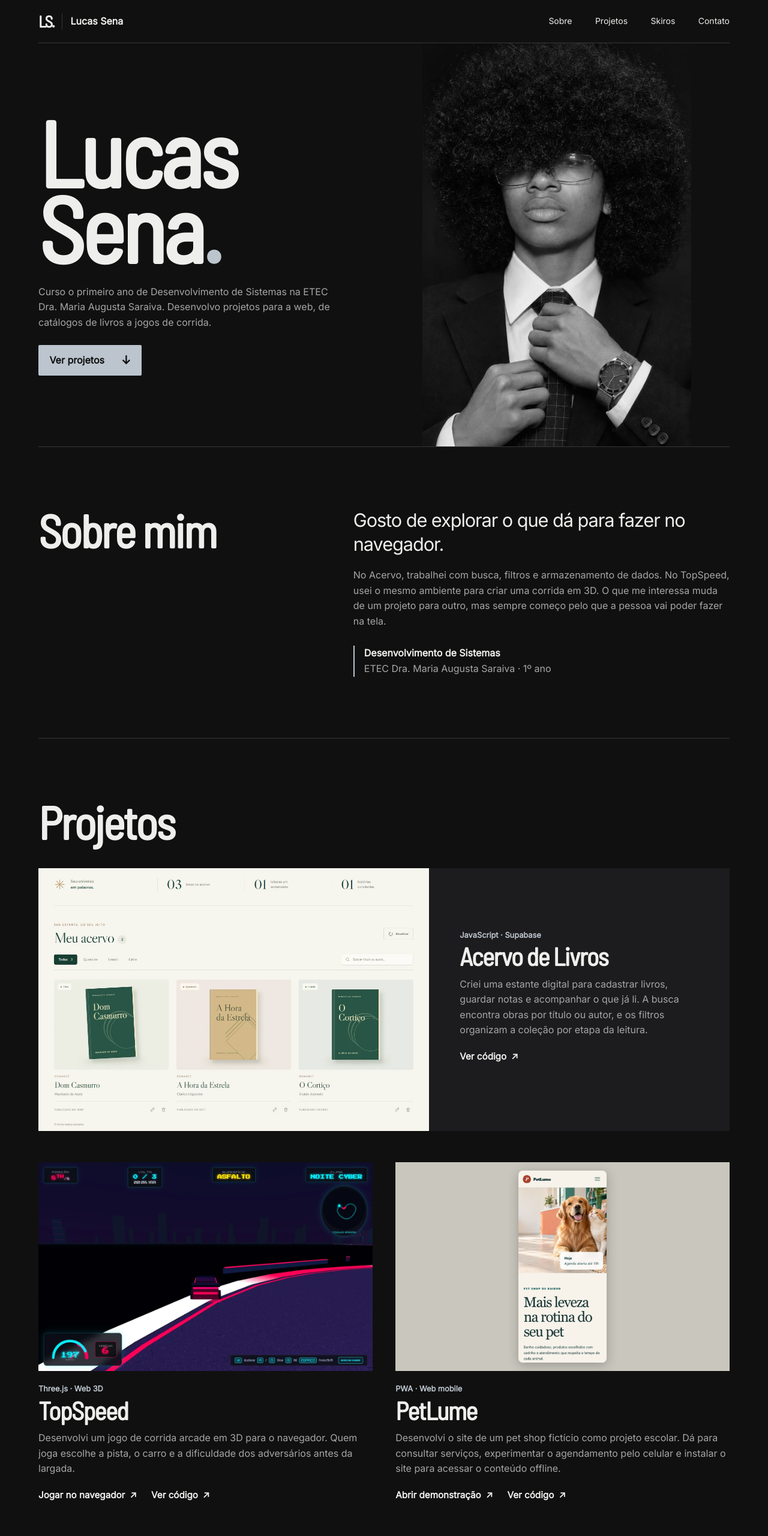
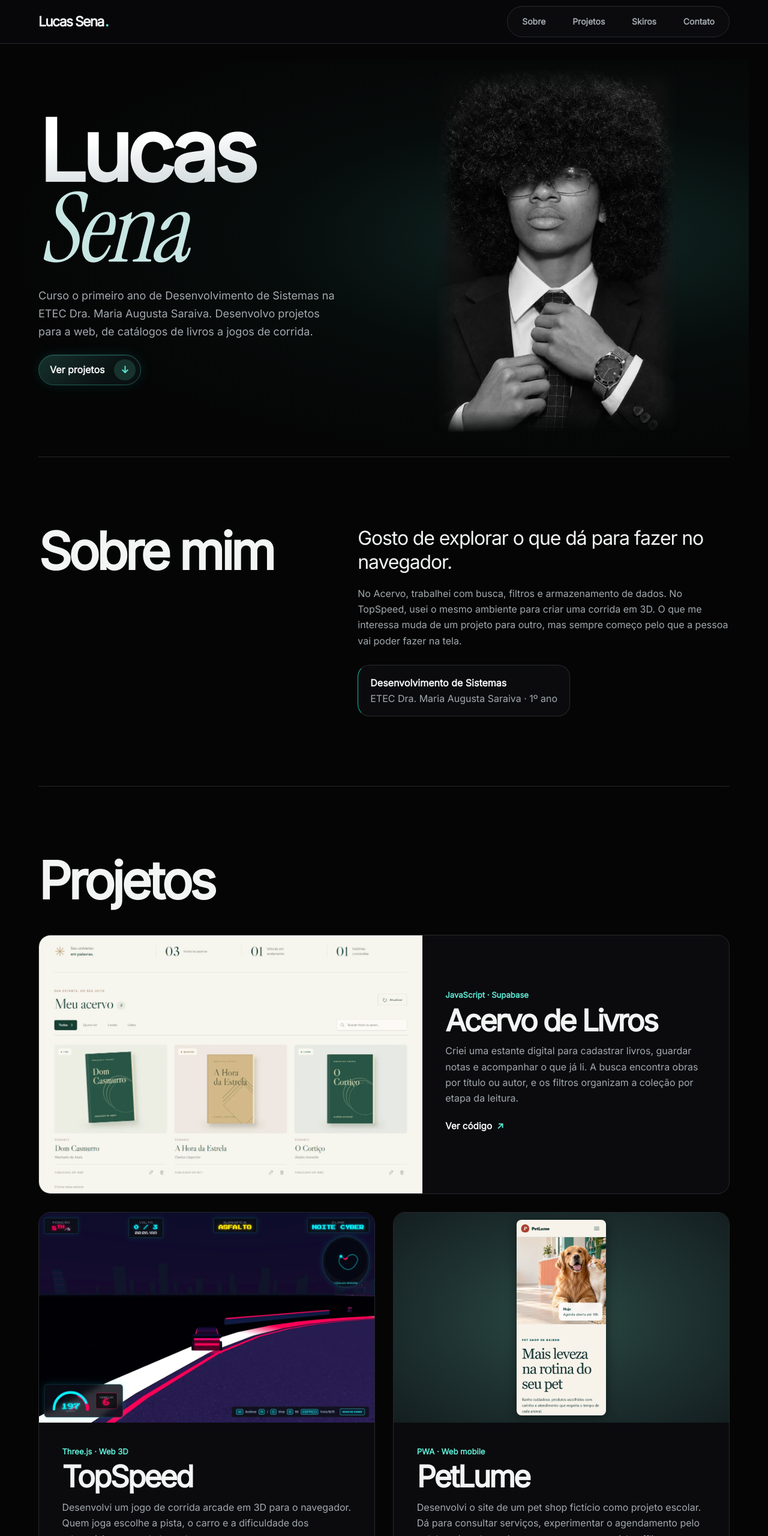
Before and after one commit to LcS-ds/portfolio, a website built with Vite: page site/index.html in a window 1280 px wide. Shown: the top 2560 px of the page at 60% size. Built offline with nearby package versions, Linux system fonts and the light colour scheme.

Commit message:
Aplica a linguagem visual Asimov ao portfólio

```diff
--- a/package.json
+++ b/package.json
@@ -15,7 +15,8 @@
     "vite": "8.3.8"
   },
   "dependencies": {
-    "@fontsource/barlow-semi-condensed": "^5.3.0",
+    "@fontsource-variable/bricolage-grotesque": "^5.3.0",
+    "@fontsource/instrument-serif": "^5.3.0",
     "@fontsource/inter": "^5.3.0"
   }
 }
--- a/site/index.html
+++ b/site/index.html
@@ -3,7 +3,7 @@
   <head>
     <meta charset="utf-8">
     <meta name="viewport" content="width=device-width, initial-scale=1">
-    <meta name="theme-color" content="#101010">
+    <meta name="theme-color" content="#050505">
     <meta name="description" content="Portfólio de Lucas Sena, estudante de Desenvolvimento de Sistemas. Conheça meus projetos para web e o aplicativo de treino Skiros.">
     <title>Portfólio de Lucas Sena</title>
     <script>
@@ -30,7 +30,7 @@
     <a class="skip" href="#inicio">Pular para o conteúdo</a>
     <header class="header">
       <div class="wrap bar">
-        <a class="brand" href="#inicio" aria-label="Lucas Sena, início"><span aria-hidden="true">LS.</span> Lucas Sena</a>
+        <a class="brand" href="#inicio" aria-label="Lucas Sena, início">Lucas Sena<span aria-hidden="true">.</span></a>
         <button class="menu-toggle" type="button" aria-expanded="false" aria-controls="nav">Menu <span aria-hidden="true">☰</span></button>
         <nav id="nav" aria-label="Navegação principal">
           <a href="#sobre">Sobre</a><a href="#projetos">Projetos</a><a href="#skiros">Skiros</a><a href="#contato">Contato</a>
@@ -40,9 +40,9 @@
     <main>
       <section id="inicio" class="hero wrap" aria-labelledby="nome" tabindex="-1">
         <div class="hero-text">
-          <h1 id="nome">Lucas<br> Sena<span aria-hidden="true">.</span></h1>
+          <h1 id="nome"><span>Lucas</span> <em>Sena</em></h1>
           <p>Curso o primeiro ano de Desenvolvimento de Sistemas na ETEC Dra. Maria Augusta Saraiva. Desenvolvo projetos para a web, de catálogos de livros a jogos de corrida.</p>
-          <a class="action" href="#projetos">Ver projetos <span aria-hidden="true">↓</span></a>
+          <a class="action" href="#projetos">Ver projetos <span class="action-icon" aria-hidden="true">↓</span></a>
         </div>
         <img class="portrait" src="./assets/lucas-sena.webp" alt="Lucas ajusta a gravata, com o relógio à vista no pulso." width="1024" height="1536" fetchpriority="high">
       </section>
@@ -113,7 +113,7 @@
       <div class="skiros-transition">
         <div class="skiros-scene">
           <section id="academia" class="section wrap gym" aria-labelledby="academia-titulo">
-            <h2 id="academia-titulo">Além do código</h2>
+            <h2 id="academia-titulo">Além <em>do código</em></h2>
             <img src="./assets/academia.webp" alt="Lucas fotografa o reflexo no espelho com o celular à frente do rosto." loading="lazy" width="1184" height="1328">
             <p class="lead">A academia faz parte da minha rotina. Entre uma série e outra, eu queria lembrar quanto usei na última vez. Criei o Skiros para ter essa resposta à mão e registrar a série durante o treino.</p>
           </section>
@@ -157,7 +157,7 @@
       </section>
       <section id="contato" class="section wrap split" aria-labelledby="contato-titulo" tabindex="-1">
         <h2 id="contato-titulo">Contato</h2>
-        <div><p class="lead">Explore meus projetos no GitHub.</p><a class="action" href="https://github.com/LcS-ds">Meu GitHub <span aria-hidden="true">↗</span></a></div>
+        <div><p class="lead">Explore meus projetos no GitHub.</p><a class="action" href="https://github.com/LcS-ds">Meu GitHub <span class="action-icon" aria-hidden="true">↗</span></a></div>
       </section>
     </main>
     <footer class="wrap footer"><span>Lucas Sena</span><a href="#inicio">Voltar ao início <span aria-hidden="true">↑</span></a></footer>
--- a/site/portfolio.css
+++ b/site/portfolio.css
@@ -1,93 +1,221 @@
 @import '@fontsource/inter/latin-400.css';
 @import '@fontsource/inter/latin-600.css';
-@import '@fontsource/barlow-semi-condensed/latin-600.css';
+@import '@fontsource-variable/bricolage-grotesque';
+@import '@fontsource/instrument-serif/latin-400-italic.css';
 
 :root {
   color-scheme: dark;
-  --paper: #101010;
-  --panel: #1c1c1e;
-  --ink: #eeeeec;
-  --muted: #a6a6a6;
+  --paper: #050505;
+  --panel: #0b0b0e;
+  --panel-hover: #101613;
+  --ink: #f3f5f5;
+  --muted: #a2a9ae;
   --silver: #bcc5ce;
-  --line: #373739;
-  --display: 'Barlow Semi Condensed', 'Arial Narrow', sans-serif;
-  font: 100%/1.6 Inter, Arial, sans-serif;
+  --teal: #14b8a6;
+  --accent: #5eead4;
+  --line: #26292b;
+  --accent-line: color-mix(in srgb, var(--teal) 34%, var(--line));
+  --skiros-bg: #08090b;
+  --display: 'Bricolage Grotesque Variable', Inter, sans-serif;
+  --serif: 'Instrument Serif', Georgia, serif;
+  --gutter: clamp(1.25rem, 5vw, 5rem);
+  --section-space: clamp(4rem, 9vw, 8.5rem);
+  --gap: clamp(1rem, 2.4vw, 2rem);
+  --radius: 1.25rem;
+  --pill: 999px;
+  font: 100%/1.65 Inter, Arial, sans-serif;
   background: var(--paper);
   color: var(--ink);
 }
 * { box-sizing: border-box; }
 body, h1, h2, h3, p { margin: 0; }
 a { color: inherit; text-decoration: none; }
-a:hover, summary:hover { text-decoration: underline; text-underline-offset: .25em; }
-:focus-visible { outline: 2px solid var(--silver); outline-offset: 4px; }
+p { color: var(--muted); }
+button, summary { font: inherit; cursor: pointer; }
+img { display: block; max-width: 100%; }
+:focus-visible { outline: 2px solid var(--accent); outline-offset: 4px; }
 section:focus-visible { outline-offset: -3px; }
-img { display: block; max-width: 100%; }
-button, summary { font: inherit; cursor: pointer; }
-.wrap { width: min(82rem, 90%); margin-inline: auto; }
-.skip { position: absolute; top: 0; left: 1rem; z-index: 3; transform: translateY(-160%); background: var(--ink); color: var(--paper); padding: .6rem 1rem; }
+.wrap { width: min(77rem, calc(100% - var(--gutter) * 2)); margin-inline: auto; }
+.skip { position: absolute; inset: .5rem auto auto 1rem; z-index: 3; transform: translateY(-160%); background: var(--ink); color: var(--paper); padding: .6rem 1rem; border-radius: var(--pill); }
 .skip:focus { transform: none; }
-.header { position: relative; z-index: 1; }
+
+.header {
+  position: relative;
+  z-index: 1;
+  background: #08080bee;
+  border-bottom: 1px solid var(--line);
+}
 .bar, .footer { display: flex; align-items: center; justify-content: space-between; gap: 1rem; }
-.bar { min-height: 4.5rem; border-bottom: 1px solid var(--line); }
-.brand { display: inline-flex; gap: .85rem; align-items: center; min-height: 44px; font-weight: 600; }
-.brand span { font: 600 1.7rem/1 var(--display); letter-spacing: -.09em; padding-right: .85rem; border-right: 1px solid var(--line); }
-nav, .links { display: flex; gap: clamp(1rem, 3vw, 2.8rem); align-items: center; }
-nav a, .footer a, .text-link { display: inline-flex; align-items: center; gap: .5rem; min-height: 44px; }
-nav a, .footer { font-size: .875rem; }
+.bar { min-height: 4.5rem; }
+.brand {
+  display: inline-flex;
+  align-items: center;
+  white-space: nowrap;
+  align-self: stretch;
+  align-content: center;
+  font: 760 1.42rem/1 var(--display);
+  letter-spacing: -.07em;
+}
+.brand span { color: var(--accent); margin-left: .1em; }
+nav, .links { display: flex; align-items: center; flex-wrap: wrap; }
+nav { padding: .2rem; gap: .2rem; border: 1px solid var(--line); background: var(--panel); border-radius: var(--pill); }
+nav a, .footer a, .text-link, .menu-toggle { min-height: 44px; display: inline-flex; align-items: center; }
+nav a { padding-inline: clamp(.72rem, 2.2vw, 1.3rem); border-radius: var(--pill); color: var(--muted); font-size: .875rem; font-weight: 600; }
+nav a:is(:hover, :focus-visible) { color: var(--accent); background: var(--panel-hover); }
 .menu-toggle { display: none; }
-.hero { display: grid; grid-template-columns: 1fr 1fr; align-items: center; min-height: min(46rem, 84svh); }
-.hero-text { padding-block: 3rem; }
-h1, h2, h3 { font-family: var(--display); font-weight: 600; line-height: .96; letter-spacing: -.035em; }
-h1 { font-size: clamp(6rem, 12vw, 11rem); line-height: .82; }
-h1 span { color: var(--silver); }
-.hero-text p { max-width: 31rem; margin-block: 2rem 1.5rem; }
-p { color: var(--muted); }
-.portrait { width: 100%; height: min(46rem, 84svh); object-fit: contain; mask-image: linear-gradient(to right, transparent, black 13%, black 93%, transparent); }
-.action { display: inline-flex; gap: 1.75rem; align-items: center; min-height: 48px; padding: .65rem 1.15rem; border-radius: 2px; background: var(--silver); color: var(--paper); font-weight: 600; }
-.action span { font-size: 1.2rem; }
-.section, .skiros { padding-block: clamp(3.75rem, 8vw, 7.25rem); }
+
+.hero {
+  position: relative;
+  isolation: isolate;
+  display: grid;
+  grid-template-columns: minmax(0, 1fr) minmax(0, 1fr);
+  align-items: center;
+  min-height: min(49rem, 86svh);
+  padding-block: clamp(1.5rem, 3vw, 3rem);
+}
+.hero::before {
+  position: absolute;
+  inset: 4% max(-2rem, calc(var(--gutter) * -.65)) 0;
+  z-index: -1;
+  pointer-events: none;
+  content: '';
+  background: radial-gradient(ellipse at 76% 45%, #21595166 0%, #0b282336 38%, transparent 73%);
+}
+.hero-text { padding-block: 2rem; }
+h1, h2, h3 { font-family: var(--display); font-weight: 710; line-height: .98; letter-spacing: -.058em; }
+h1 { font-size: clamp(5.25rem, 11vw, 10rem); line-height: .86; }
+h1 > span, h1 > em { display: block; }
+h1 > span {
+  color: var(--ink);
+  background: linear-gradient(175deg, #fff 30%, #aebdc1 125%);
+  background-clip: text;
+  -webkit-text-fill-color: transparent;
+}
+h1 em, .gym h2 em { font-family: var(--serif); font-weight: 400; letter-spacing: -.026em; }
+h1 em { font-size: 1.14em; color: #c7e6e3; padding-right: .08em; }
+.hero-text p { max-width: 32rem; margin-block: 1.7rem 1.45rem; font-size: clamp(1rem, 1.5vw, 1.13rem); }
+.portrait {
+  width: min(100%, min(42rem, 76svh) * 2 / 3);
+  height: auto;
+  justify-self: center;
+  object-fit: contain;
+  mask-image: linear-gradient(to right, transparent, black 9% 91%, transparent),
+              linear-gradient(to bottom, transparent, black 6% 94%, transparent);
+  mask-composite: intersect;
+}
+.action {
+  display: inline-flex;
+  gap: 1rem;
+  align-items: center;
+  min-height: 50px;
+  padding: .45rem .52rem .45rem 1.12rem;
+  border: 1px solid var(--accent-line);
+  border-radius: var(--pill);
+  background: linear-gradient(135deg, #16312d, #0a1111 70%);
+  box-shadow: 0 0 22px #14b8a624, inset 0 1px #5eead426;
+  font-weight: 600;
+}
+.action:hover { border-color: var(--accent); }
+.action-icon {
+  display: grid;
+  width: 2.2rem;
+  aspect-ratio: 1;
+  place-items: center;
+  border-radius: 50%;
+  color: var(--accent);
+  background: #17332e;
+}
+
+.section, .skiros { padding-block: var(--section-space); }
 .section, .footer { border-top: 1px solid var(--line); }
-.split { display: grid; grid-template-columns: 5fr 7fr; gap: clamp(2rem, 6vw, 7rem); }
-.split > *, .project { min-width: 0; }
-h2 { font-size: clamp(3rem, 6vw, 6.25rem); }
-h3 { font-size: clamp(2rem, 3.3vw, 3.25rem); }
-.lead { font-size: clamp(1.375rem, 2.4vw, 2.25rem); line-height: 1.28; letter-spacing: -.035em; color: var(--ink); margin-bottom: 1.25rem; max-width: 32ch; }
-.formation { border-left: 2px solid var(--silver); padding-left: 1rem; margin-top: 1.75rem; }
+.split { display: grid; grid-template-columns: minmax(0, 5fr) minmax(0, 7fr); gap: clamp(1.5rem, 7vw, 7rem); }
+h2 { font-size: clamp(2.9rem, 6.7vw, 6rem); }
+h3 { font-size: clamp(1.8rem, 3.9vw, 3.7rem); }
+.lead {
+  max-width: 36ch;
+  margin-bottom: 1.15rem;
+  color: var(--ink);
+  font-size: clamp(1.25rem, 2.6vw, 2rem);
+  line-height: 1.25;
+  letter-spacing: -.035em;
+}
+.formation, .credentials, .project {
+  border: 1px solid var(--line);
+  border-radius: var(--radius);
+  background: var(--panel);
+}
+.formation {
+  width: fit-content;
+  margin-top: 1.65rem;
+  padding: 1rem 1.25rem;
+  border-left-color: var(--teal);
+}
 .formation strong, .credentials strong { color: var(--ink); }
-.projects { margin-top: 2.5rem; display: grid; grid-template-columns: 1fr 1fr; gap: 3.25rem clamp(1.5rem, 3vw, 3rem); }
-.featured { grid-column: 1 / -1; display: grid; grid-template-columns: 1.3fr 1fr; align-items: center; background: var(--panel); }
-.preview { overflow: hidden; display: grid; place-items: center; aspect-ratio: 16 / 10; background: var(--panel); }
+
+.projects { display: grid; grid-template-columns: repeat(2, minmax(0, 1fr)); gap: var(--gap); margin-top: clamp(1.75rem, 4vw, 3rem); }
+.project { min-width: 0; overflow: hidden; }
+.project:focus-within, .project:hover { border-color: var(--accent-line); }
+.featured { grid-column: 1 / -1; display: grid; grid-template-columns: minmax(0, 1.25fr) minmax(0, 1fr); align-items: center; }
+.preview {
+  display: grid;
+  align-items: center;
+  justify-items: center;
+  min-width: 0;
+  overflow: hidden;
+  aspect-ratio: 16 / 10;
+  background: #12181b;
+}
 .preview img { width: 100%; height: 100%; object-fit: contain; min-height: 0; }
 .shelf { aspect-ratio: 1300 / 875; }
-.mobile-preview { background: #c9c6bd; padding: .875rem; }
-.mobile-preview img { width: auto; border-radius: .45rem; box-shadow: 0 4px 18px #15151544; }
-.project-copy { padding-top: 1.25rem; }
-.featured .project-copy { padding: clamp(1.5rem, 4vw, 3.5rem); }
-.project-copy h3 { margin: .25rem 0 .85rem; }
-.tech { font-size: .8rem; font-weight: 600; color: var(--silver); }
-.text-link { font-size: .95rem; margin-top: .6rem; font-weight: 600; }
-.links { gap: 1.5rem; flex-wrap: wrap; }
+.mobile-preview { padding: .75rem; background: radial-gradient(ellipse, #2a4944, #141e20); }
+.mobile-preview img { width: auto; border-radius: .5rem; box-shadow: 0 4px 18px #0007; }
+.project-copy { padding: clamp(1.25rem, 3vw, 2.5rem); }
+.project-copy h3 { margin: .4rem 0 .8rem; }
+.tech { color: var(--accent); font-size: .82rem; font-weight: 600; }
+.text-link { gap: .5rem; color: var(--ink); font-size: .95rem; font-weight: 600; }
+.text-link span { color: var(--accent); }
+.text-link:hover, .footer a:hover { text-decoration: underline; text-underline-offset: .25em; }
+.project-copy > .text-link, .links { margin-top: .7rem; }
+.links { gap: .25rem 1.22rem; }
+
+.credentials { padding: .2rem clamp(.85rem, 2.7vw, 2rem); }
 .credentials ul { list-style: none; margin: 0; padding: 0; }
-.credentials li { border-bottom: 1px solid var(--line); }
-.credentials li a { display: grid; grid-template-columns: 1fr auto; column-gap: 1rem; padding-block: 1rem; }
-.credentials small { grid-column: 1; color: var(--muted); margin-top: .2rem; }
-.credentials li span { grid-column: 2; grid-row: 1 / 3; align-self: center; }
-summary { padding-block: 1rem; font-weight: 600; }
-.gym { display: grid; grid-template-columns: 1fr 1fr; gap: 2rem clamp(2rem, 8vw, 8rem); align-items: end; }
-.gym h2 { align-self: end; }
-.gym img { grid-column: 2; grid-row: 1 / 3; width: 100%; max-height: 34rem; object-fit: contain; }
-.gym p { align-self: start; }
+.credentials li + li, .credentials details { border-top: 1px solid var(--line); }
+.credentials li a {
+  display: grid;
+  grid-template-columns: minmax(0, 1fr) auto;
+  gap: .2rem .75rem;
+  padding-block: 1rem;
+}
+.credentials li a:hover strong, summary:hover { color: var(--accent); }
+.credentials small { grid-column: 1; color: var(--muted); }
+.credentials li span { grid-column: 2; grid-row: 1 / 3; align-self: center; color: var(--accent); }
+summary { padding-block: 1rem; color: var(--ink); font-weight: 600; }
+summary::marker { color: var(--accent); }
+
+.gym {
+  display: grid;
+  grid-template-columns: minmax(0, 1fr) minmax(0, .95fr);
+  row-gap: clamp(1rem, 3vw, 2rem);
+  column-gap: clamp(2rem, 7vw, 7.5rem);
+}
+.gym h2, .gym p { grid-column: 2; }
+.gym h2 { grid-row: 1; align-self: end; }
+.gym h2 em { display: block; color: #c7e6e3; }
+.gym img { grid-column: 1; grid-row: 1 / 3; width: 100%; max-height: min(36rem, 72svh); object-fit: contain; }
+.gym p { grid-row: 2; align-self: start; margin-bottom: 0; }
+
 .skiros {
-  --skiros-bg: #08090b;
   --skiros-panel: #14171d;
   --skiros-text: #f5f7fb;
   --skiros-muted: #abb5c4;
+  --accent: #d1daf1;
   background: linear-gradient(var(--skiros-bg) calc(100% - 4rem), var(--paper));
   color: var(--skiros-text);
 }
 .skiros-intro {
   display: grid;
-  grid-template-columns: 1fr minmax(0, 31rem);
+  grid-template-columns: minmax(0, 1fr) minmax(0, 29rem);
   gap: clamp(2rem, 6vw, 7rem);
   align-items: center;
 }
@@ -99,7 +227,7 @@ summary { padding-block: 1rem; font-weight: 600; }
   background: currentColor;
   mask: url('./assets/skiros/simbolo.png') center / contain no-repeat;
 }
-.skiros h2 { font-size: clamp(4.5rem, 11vw, 10rem); }
+.skiros h2 { font-size: clamp(4.5rem, 11vw, 9rem); }
 .skiros .lead { color: var(--skiros-muted); margin: 1.5rem 0 0; }
 .skiros-screen {
   display: grid;
@@ -107,46 +235,50 @@ summary { padding-block: 1rem; font-weight: 600; }
   min-width: 0;
   margin: 0;
   background: var(--skiros-panel);
-  border-radius: .75rem;
-  padding: clamp(.75rem, 2.5vw, 2rem);
+  border-radius: var(--radius);
+  padding: clamp(.75rem, 2.4vw, 1.75rem);
 }
-.skiros-capture {
-  display: block;
-  width: min(100%, 24rem);
-  margin-inline: auto;
-  border-radius: .5rem;
-}
+.skiros-capture { display: block; width: min(100%, 22rem); margin-inline: auto; border-radius: .65rem; }
 .skiros-capture img { width: 100%; height: auto; border-radius: inherit; }
-.skiros-screen figcaption { margin: 1.25rem auto 0; width: min(100%, 24rem); }
-.skiros-screen strong { display: block; font-size: 1.125rem; }
+.skiros-screen figcaption { margin: 1.25rem auto 0; width: min(100%, 22rem); }
+.skiros-screen strong { display: block; font-size: 1.13rem; }
 .skiros-screen figcaption span, .skiros-caption { display: block; color: var(--skiros-muted); }
 .skiros-flow { margin-top: clamp(3rem, 7vw, 6rem); border-top: 1px solid var(--line); padding-top: 2rem; }
-.skiros-flow-grid {
-  display: grid;
-  grid-template-columns: 1fr 1fr;
-  gap: clamp(1rem, 3vw, 2rem);
-  margin-top: 1.5rem;
+.skiros-flow-grid { display: grid; grid-template-columns: repeat(2, minmax(0, 1fr)); gap: var(--gap); margin-top: 1.5rem; }
+.skiros-caption { margin-top: 1rem; font-size: .875rem; }
+
+#contato { background: radial-gradient(ellipse at 80% 60%, #14b8a614, transparent 64%); }
+.footer { padding-block: 1rem; color: var(--muted); font-size: .875rem; }
+
+@media (max-width: 48rem) {
+  .bar { flex-wrap: wrap; gap: .45rem 1rem; padding-block: .5rem; min-height: 3.75rem; }
+  .brand { min-height: 44px; align-items: center; }
+  nav { justify-content: space-between; width: 100%; }
+  nav a { padding-inline: .65rem; }
+  .menu-ready .menu-toggle {
+    display: inline-flex;
+    gap: .64rem;
+    padding-inline: .8rem;
+    color: var(--ink);
+    background: var(--panel);
+    border: 1px solid var(--line);
+    border-radius: var(--pill);
+  }
+  .menu-ready .menu-toggle[aria-expanded="false"] + nav { display: none; }
+  .hero, .split, .projects, .featured, .gym, .skiros-intro, .skiros-flow-grid { grid-template-columns: minmax(0, 1fr); }
+  .hero { min-height: 0; padding-block: 1rem 2rem; }
+  .hero::before { background: radial-gradient(ellipse at 50% 37%, #21595166, transparent 68%); }
+  .portrait { grid-row: 1; width: min(100%, min(59svh, 29rem) * 2 / 3); }
+  .hero-text { padding-block: 1.2rem .5rem; }
+  h1 { font-size: clamp(3.9rem, 16vw, 7rem); }
+  h1 > span, h1 > em { display: inline-block; }
+  h1 em { font-size: 1.1em; }
+  .hero-text p { margin-block: 1.1rem 1.3rem; }
+  .gym h2, .gym p, .gym img { grid-column: auto; grid-row: auto; }
+  .gym h2 em { display: inline; }
+  .gym img { max-height: min(27rem, 56svh); }
+  .gym p { font-size: clamp(1.1rem, 4.5vw, 1.5rem); }
 }
-.skiros-caption { margin-top: 1rem; font-size: .875rem; }
-@media (max-width: 48rem) {
-  .skiros-intro, .skiros-flow-grid { grid-template-columns: 1fr; }
+@media (forced-colors: active) {
+  h1 > span { background: none; -webkit-text-fill-color: currentColor; }
 }
-.footer { padding-block: 1rem; color: var(--muted); }
-@media (max-width: 48rem) {
-  .wrap { width: calc(100% - 2.5rem); }
-  .bar { flex-wrap: wrap; padding-block: .45rem; gap: 0; min-height: 3.75rem; }
-  nav { width: 100%; justify-content: space-between; flex-wrap: wrap; gap: 0 .75rem; }
-  .menu-ready .menu-toggle { display: inline-flex; align-items: center; gap: .6rem; min-height: 44px; padding-inline: .85rem; background: transparent; border: 1px solid var(--line); border-radius: 2px; color: var(--ink); }
-  .menu-ready .menu-toggle[aria-expanded="false"] + nav { display: none; }
-  .hero, .split, .projects, .featured, .gym { grid-template-columns: 1fr; }
-  .hero { min-height: auto; }
-  .portrait { grid-row: 1; height: min(55svh, 29rem); margin-top: .75rem; }
-  .hero-text { padding-block: 1.25rem 3rem; }
-  h1 { font-size: clamp(4rem, 16vw, 7rem); line-height: .95; }
-  h1 br { display: none; }
-
-  .hero-text p { margin-block: 1.15rem; }
-  .featured { display: block; }
-  .projects { gap: 2.5rem; }
-  .gym img { grid-column: auto; grid-row: auto; max-height: 28rem; }
-}
--- a/site/skiros-transition.css
+++ b/site/skiros-transition.css
@@ -2,7 +2,7 @@
 
 @media (prefers-reduced-motion: no-preference) {
   .skiros-transition.particles-ready {
-    background: var(--particle-bg, var(--paper));
+    background: color-mix(in srgb, var(--skiros-bg) var(--particle-tone, 0%), var(--paper));
   }
 
   .skiros-transition.particles-ready::after {
```
Also changed, not shown: site/skiros-transition.js (+8 -6 lines), pnpm-lock.yaml.
